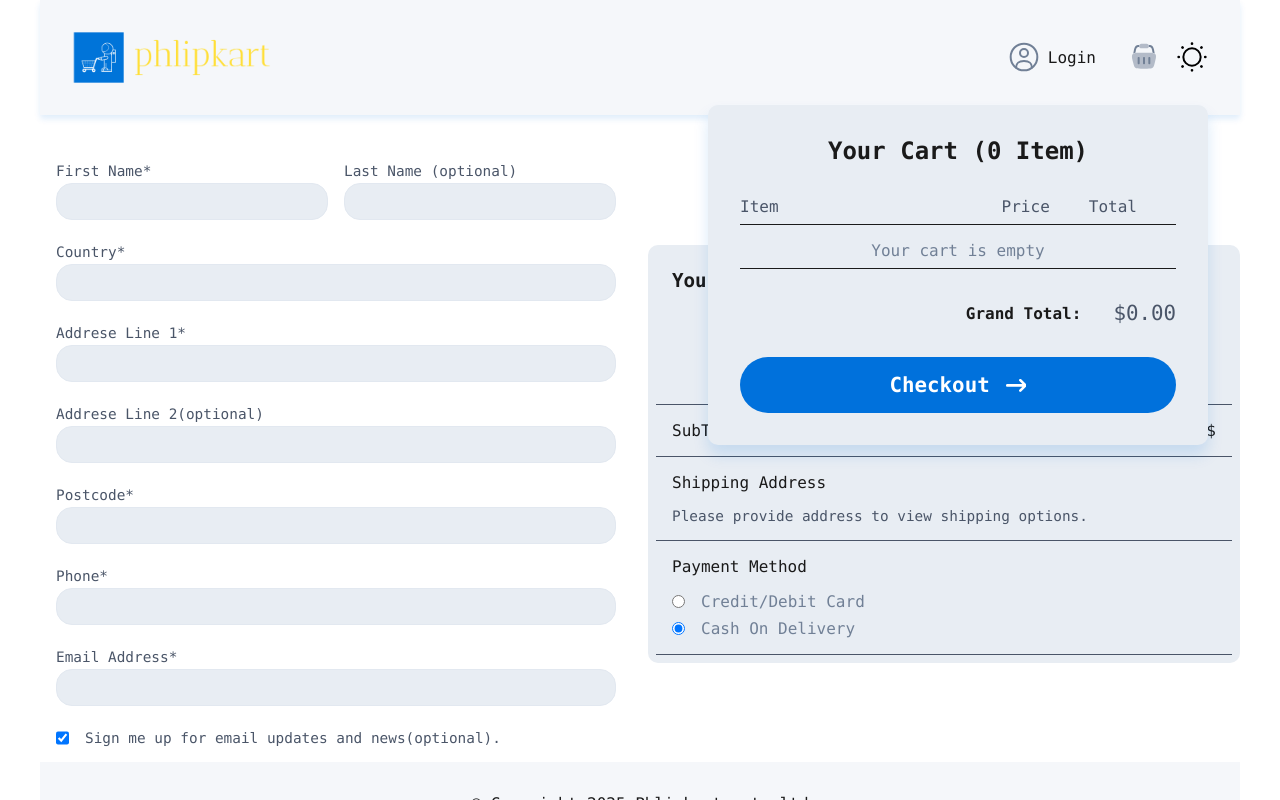
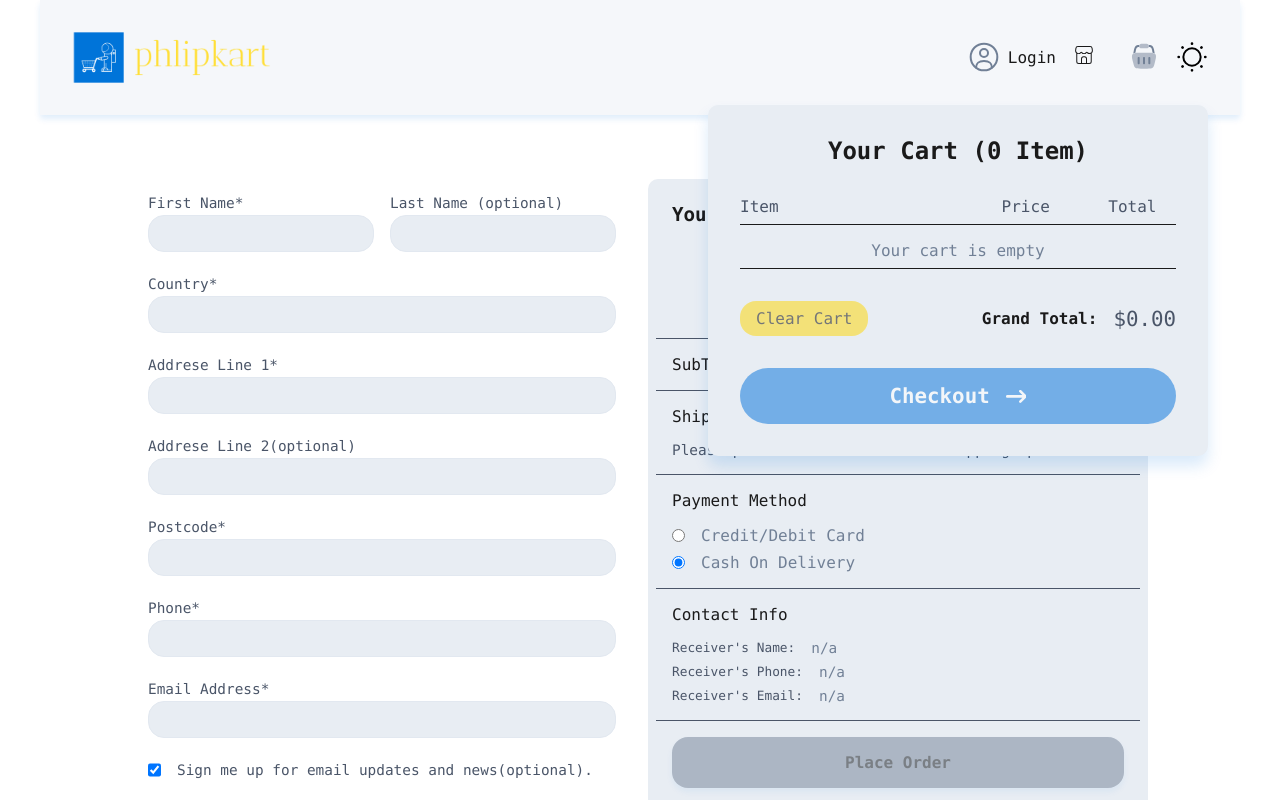
Before and after one commit to shrinath-dev/Sample-projects, a React (Create React App) app in the folder phlipkart/: page /checkout in a window 1280 px wide. Both pictures are taken after a click on the element 1144 px from the left and 57 px from the top of the page. Shown: the top 800 px of the page. Built offline with nearby package versions, Linux system fonts and the light colour scheme.

Commit message:
mvp is ready

```diff
--- a/phlipkart/src/components/Cart/Cart.js
+++ b/phlipkart/src/components/Cart/Cart.js
@@ -1,7 +1,7 @@
 import React, { useMemo } from "react";
 import styles from './Cart.module.css';
 import { useSelector, useDispatch } from "react-redux";
-import { getCartLength, getCartVisibility, selectCartItems, setCartVisibility } from "../../features/cart/cartSlice";
+import { getCartLength, getCartVisibility, selectCartItems, setCartVisibility, clearCart } from "../../features/cart/cartSlice";
 import { CartItem } from "../subComponents";
 import { FaArrowRightLong } from "react-icons/fa6";
 import { useNavigate } from "react-router-dom";
@@ -50,8 +50,11 @@ function Cart() {
                 </div>
 
                 <div className={styles.summary}>
-                    <p className={styles.grandTotal}>Grand Total:</p>
-                    <p className={styles.totalValue}>${cartTotal.toFixed(2)}</p>
+                    <button disabled={cartItems.length === 0 ? true : false} onClick={() => dispatch(clearCart())} className={styles.clearBtn}>Clear Cart</button>
+                    <div className={styles.total}>
+                        <p className={styles.grandTotal}>Grand Total:</p>
+                        <p className={styles.totalValue}>${cartTotal.toFixed(2)}</p>
+                    </div>
                 </div>
 
                 <button disabled={cartItems.length === 0 ? true : false} onClick={handleNavigation} className={styles.checkoutBtn}>
--- a/phlipkart/src/components/Cart/Cart.module.css
+++ b/phlipkart/src/components/Cart/Cart.module.css
@@ -47,10 +47,37 @@
 
 .summary{
     display: flex;
-    justify-content: flex-end;
+    justify-content: space-between;
     align-items: center;
     gap: 2rem;
     margin: 2rem 0rem;
+}
+.total{
+    display: flex;
+    justify-content: center;
+    align-items: center;
+    gap: 1rem;
+}
+.clearBtn{
+    display: flex;
+    padding: 0.5rem 1rem;
+    border-radius: 1rem;
+    color: black;
+    border: none;
+    outline: none;
+    background-color: var(--brand-yellow);
+    font-size: 1rem;
+    font-weight: 500;
+    cursor: pointer;
+    transition: all 300ms ease;
+}
+.clearBtn:not(:disabled):hover{
+    background-color: var(--brand-yellow-dark);
+    transform: translateY(-2px);
+}
+.clearBtn:disabled{
+    cursor: not-allowed;
+    opacity: 0.5;
 }
 
 .grandTotal{
@@ -82,13 +109,12 @@
     transition: all 300ms ease;
 }
 
-.checkoutBtn:hover{
+.checkoutBtn:not(:disabled):hover{
     background-color: var(--brand-blue-dark);
     gap: 2rem;
 }
 
 .checkoutBtn:disabled{
     cursor: not-allowed;
-    background-color: var(--brand-blue);
-    gap: 1rem;
+    opacity: 0.5;
 }
--- a/phlipkart/src/components/OrderSummary/OrderSummary.js
+++ b/phlipkart/src/components/OrderSummary/OrderSummary.js
@@ -1,17 +1,63 @@
-import React, { useMemo } from "react";
+import React, { useMemo, useState } from "react";
 import styles from './OrderSummary.module.css';
-import { useSelector } from "react-redux";
-import { selectCartItems } from "../../features/cart/cartSlice";
-import { Link } from "react-router-dom";
+import { useSelector, useDispatch } from "react-redux";
+import { selectCartItems, clearCart } from "../../features/cart/cartSlice";
+import { Link, useNavigate } from "react-router-dom";
 import { OrderItem, PaymentMethod } from "../subComponents";
 
-function OrderSummary({ data }) {
-
+function OrderSummary({ data, errors, changeErrror, reset }) {
+    const dispatch = useDispatch();
+    const navigate = useNavigate();
+    const [submitting, setSubmitting] = useState(false)
     const cart = useSelector(selectCartItems);
     const cartTotal = useMemo(() => {
         return cart.reduce((total, item) => { return (total + (item.quantity * item.price)) }, 0)
     }, [cart]);
 
+    const showButton = (data.firstName === '' ||
+        data.country === '' ||
+        data.address1 === '' ||
+        data.pincode === '' ||
+        data.phone === '' ||
+        data.email === '');
+
+    const validateForm = () => {
+        let isError = false;
+        for (const [key, value] of Object.entries(data)) {
+            if (value === '') {
+                if (key !== 'lastName' && key !== 'address2') {
+                    changeErrror(key, `This a  Mandatory Field.`);
+                    isError = true;
+                }
+            } else {
+                if (key !== 'lastName' && key !== 'address2') {
+                    changeErrror(key, '');
+                }
+            }
+        }
+
+        return isError;
+    }
+
+    const handleSubmit = () => {
+        // do form validation then set error then submit
+        setSubmitting(true);
+        const isError = validateForm();
+        if (isError) {
+            const errorElement = document.getElementById('customer-detail');
+            errorElement.scrollIntoView({ block: 'start', behavior: 'smooth' });
+            return;
+        }
+
+        setTimeout(() => {
+            reset();
+
+            dispatch(clearCart());
+            setSubmitting(false)
+            alert('Your Order Placed Successfully.')
+            navigate('/');
+        }, 2000);
+    };
 
     return (
         <div className={styles.orderSummaryContainer}>
@@ -92,7 +138,41 @@ function OrderSummary({ data }) {
             </div>
 
             <div className={styles.contactInfo}>
+                <p className={styles.contactHeading}>Contact Info</p>
+                <div className={styles.info}>
+                    <p className={styles.infoElement}>
+                        <span className={styles.infoAnchor}>Receiver's Name: </span>
+                        {
+                            (data.firstName === '' ? '' : data.firstName) + ' ' +
+                            (data.lastName === '' ? '' : data.lastName)
+                        }
+                        {
+                            (data.firstName === '' && data.lastName === '') ? 'n/a' : ''
+                        }
+                    </p>
+                    <p className={styles.infoElement}>
+                        <span className={styles.infoAnchor}>Receiver's Phone: </span>
+                        {
+                            (data.phone === '' ? 'n/a' : data.phone)
+                        }
+                    </p>
+                    <p className={styles.infoElement}>
+                        <span className={styles.infoAnchor}>Receiver's Email: </span>
+                        {
+                            (data.email === '' ? 'n/a' : data.email)
+                        }
+                    </p>
 
+                </div>
+            </div>
+
+            <div className={styles.submit}>
+
+                <button disabled={showButton || submitting || cart.length === 0} onClick={handleSubmit} className={`${styles.submitBtn}`}>
+                    {
+                        submitting ? 'Placing Order...' : 'Place Order'
+                    }
+                </button>
             </div>
 
 
--- a/phlipkart/src/components/OrderSummary/OrderSummary.module.css
+++ b/phlipkart/src/components/OrderSummary/OrderSummary.module.css
@@ -85,3 +85,63 @@ color: var(--text-secondary);
     padding: 1rem;
     border-bottom: 1px solid var(--text-secondary);
 }
+
+.contactInfo{
+    display: flex;
+    flex-direction: column;
+    gap: 1rem;
+    padding: 1rem;
+    border-bottom: 1px solid var(--text-secondary);
+}
+
+.contactHeading{
+    font-size: 1rem;
+    color: var(--text-primary);
+}
+
+.info{
+    display: flex;
+    flex-direction: column;
+    gap: 0.5rem;
+}
+
+.infoElement{
+    display: flex;
+    gap: 1rem;
+    color: var(--text-tertiary);
+    font-size: 0.9rem;
+}
+.infoAnchor{
+    font-size: 0.8rem;
+    color: var(--text-secondary);
+}
+
+.submit{
+    padding: 1rem;
+    display: flex;
+}
+
+.submitBtn{
+    width: 100%;
+    padding: 1rem 2rem;
+    border: none;
+    outline: none;
+    border-radius: 1rem ;
+    color: #0f1419;
+    font-size: 1rem;
+    font-weight: bold;
+    background-color: var(--brand-yellow);
+    cursor: pointer;
+    box-shadow: var(--shadow-md);
+    transition: all 300ms ease;
+}
+.submitBtn:not(:disabled):hover{
+    transform: translateY(-2px);
+    background-color: var(--brand-yellow-dark);
+    box-shadow: var(--shadow-lg);
+}
+.submitBtn:disabled{
+    background-color: var(--text-tertiary);
+    cursor: not-allowed;
+    opacity: 0.5;
+}
--- a/phlipkart/src/components/subComponents/UserAuthStatus/UserAuthStatus.js
+++ b/phlipkart/src/components/subComponents/UserAuthStatus/UserAuthStatus.js
@@ -1,7 +1,9 @@
 import React from "react";
 import styles from "./UserAuthStatus.module.css";
 import { useAuthContext } from "../../../context";
-import { Link } from "react-router-dom";
+import { Link, NavLink } from "react-router-dom";
+import { CiShop } from "react-icons/ci";
+
 function UserAuthStatus() {
   const { user, isLoggedIn, logoutUser } = useAuthContext();
 
@@ -13,6 +15,7 @@ function UserAuthStatus() {
   }
   return (
     <div className={styles.userStatusContainer}>
+      <div className={styles.user}>
         {
           user && <p className={styles.username}>(Hey! {user.username})</p>
         }
@@ -23,6 +26,11 @@ function UserAuthStatus() {
           <Link to='/login'><p className={styles.login}>Login</p></Link>
         )}
       </div>
+      <NavLink className={`${styles.homeLink}`} to='/'>
+        <CiShop className={styles.shopIcon} />
+      </NavLink>
+
+    </div>
   );
 }
 
--- a/phlipkart/src/components/subComponents/UserAuthStatus/UserAuthStatus.module.css
+++ b/phlipkart/src/components/subComponents/UserAuthStatus/UserAuthStatus.module.css
@@ -1,10 +1,17 @@
 .userStatusContainer {
     display: flex;
-    gap: 0.5rem;
+    gap: 1rem;
     justify-content: center;
     align-items: center;
+
+    text-decoration: none;
+}
+.user{
+    display: flex;
+    justify-content: center;
+    align-items: center;
+    gap: 0.5rem;
     cursor: pointer;
-    text-decoration: none;
 }
 
 .userIcon {
@@ -21,3 +28,12 @@
     color: var(--text-primary);
     text-decoration: none;
 }
+
+.shopIcon{
+    width: 24px;
+    height: 24px;
+}
+.homeLink{
+    text-decoration: none;
+    color: var(--text-primary);
+}
--- a/phlipkart/src/features/cart/cartSlice.js
+++ b/phlipkart/src/features/cart/cartSlice.js
@@ -36,6 +36,9 @@ export const cartSlice = createSlice({
 
         setCartVisibility: (state, action) => {
             state.cartExtra.showCart = !state.cartExtra.showCart;
+        },
+        clearCart: (state, action) => {
+            cartAdapter.removeAll(state);
         }
     },
 });
@@ -64,5 +67,5 @@ export const isInCart = (id) => createSelector(
 )
 
 
-export const { addToCart, setCartVisibility, removeFromCart, increaseQuantity, decreaseQuantity } = cartSlice.actions;
+export const { addToCart, setCartVisibility, removeFromCart, increaseQuantity, decreaseQuantity, clearCart } = cartSlice.actions;
 export default cartSlice.reducer;
--- a/phlipkart/src/pages/CheckoutPage/CheckoutPage.js
+++ b/phlipkart/src/pages/CheckoutPage/CheckoutPage.js
@@ -1,7 +1,5 @@
 import React, { useState } from "react";
 import styles from './CheckoutPage.module.css';
-import { useSelector } from 'react-redux';
-import { getCartLength, selectCartItems } from "../../features/cart/cartSlice";
 import { CustomerDetailForm, OrderSummary } from '../../components'
 import { useThemeContext } from "../../context";
 
@@ -9,8 +7,7 @@ import { useThemeContext } from "../../context";
 function CheckoutPage() {
 
     const { theme } = useThemeContext();
-    const cartLength = useSelector(getCartLength);
-    const cart = useSelector(selectCartItems);
+
 
     const [formData, setFormData] = useState({
         firstName: '',
@@ -25,10 +22,8 @@ function CheckoutPage() {
 
     const [error, setError] = useState({
         firstName: '',
-        lastName: '',
         country: '',
         address1: '',
-        address2: '',
         pincode: '',
         email: '',
         phone: '',
@@ -40,6 +35,14 @@ function CheckoutPage() {
             [name]: value,
         })
 
+        if (name !== 'lastName' && name !== 'address2' && name !== 'email' && name !== 'phone') {
+            if (value.length > 1) {
+                setError({
+                    ...error,
+                    [name]: '',
+                })
+            }
+        }
         //setting error messages
         // email validation
         if (name === 'email') {
@@ -73,6 +76,37 @@ function CheckoutPage() {
         }
     }
 
+    const handleError = (name, value) => {
+        setError(err => ({
+            ...err,
+            [name]: value,
+        }))
+    }
+
+    const resetAll = () => {
+        setError(err => ({
+            ...err,
+            firstName: '',
+            country: '',
+            address1: '',
+            pincode: '',
+            email: '',
+            phone: '',
+        }));
+
+        setFormData(data => ({
+            ...data,
+            firstName: '',
+            lastName: '',
+            country: '',
+            address1: '',
+            address2: '',
+            pincode: '',
+            email: '',
+            phone: '',
+        }))
+    }
+
     return (
         <div data-theme={theme} className={styles.checkoutPageContainer}>
             <div className={styles.checkoutContainer}>
@@ -81,7 +115,7 @@ function CheckoutPage() {
                 </div>
 
                 <div className={styles.summaryContainer}>
-                    <OrderSummary data={formData} />
+                    <OrderSummary data={formData} errors={error} changeErrror={handleError} reset={resetAll} />
                 </div>
             </div>
         </div>
--- a/phlipkart/src/pages/CheckoutPage/CheckoutPage.module.css
+++ b/phlipkart/src/pages/CheckoutPage/CheckoutPage.module.css
@@ -1,12 +1,13 @@
 .checkoutPageContainer{
     background-color: var(--bg-primary);
-    padding-top: 2rem;
+    padding-top: 4rem;
 }
 
 .checkoutContainer{
     display: grid;
-    grid-template-columns: repeat(auto-fill, minmax(500px, 1fr));
+    grid-template-columns: repeat(auto-fill, minmax(300px, 500px));
     gap: 1rem;
     justify-content:center;
-    align-items: center;
+    align-items: flex-start;
+    padding-bottom: 4rem;
 }
```
Also changed, not shown: phlipkart/src/components/CustomerDetailForm/CustomerDetailForm.js (+15 -2 lines). Lines whose indentation alone changed are shown as unchanged.
